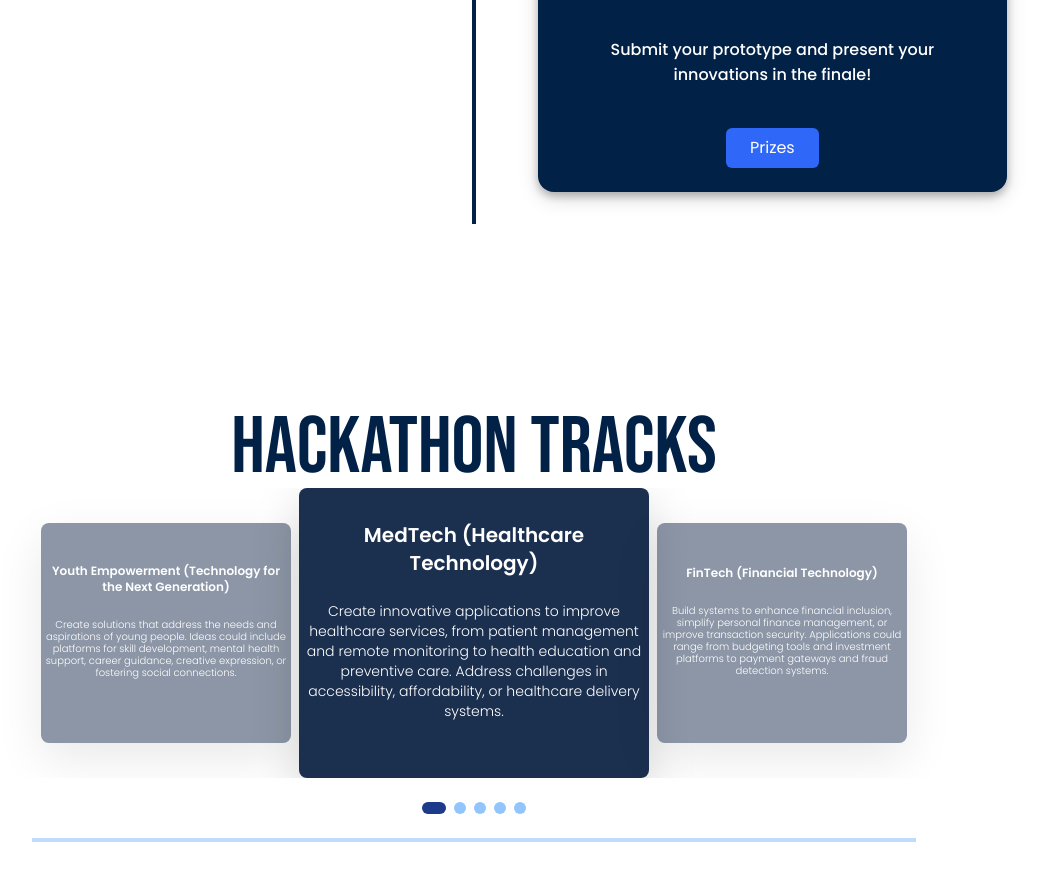
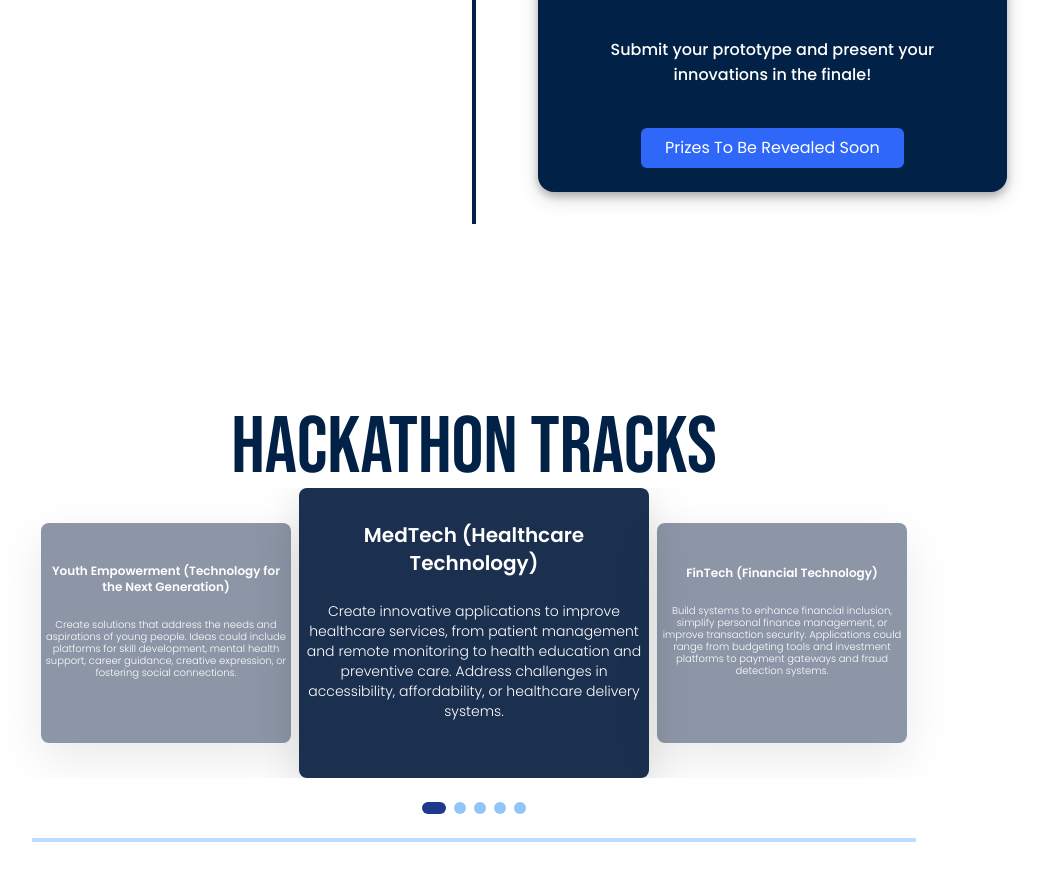
Before and after one commit to MicrosoftStudentChapterIGDTUW/reactmsc, a React (Create React App) app: page /hackitup in a window 1280 px wide. Shown: the part 2360-3240 px from the top of the page, without its empty margins (166-1210 px from the left). Built offline with nearby package versions, Linux system fonts and the light colour scheme.

Commit message:
prizes route remove

```diff
--- a/src/pages/Hack-It-Up/timeline/timelineElements.js
+++ b/src/pages/Hack-It-Up/timeline/timelineElements.js
@@ -47,8 +47,8 @@ let timelineElements = [
       location: "In-Person",
       description:
         "Submit your prototype and present your innovations in the finale!",
-        link: "/hackitup/prizes",
-      buttonText: "Prizes",
+        link: "/hackitup",
+      buttonText: "Prizes To Be Revealed Soon",
       date: "To Be Announced",
       icon: "work",
     },
```
